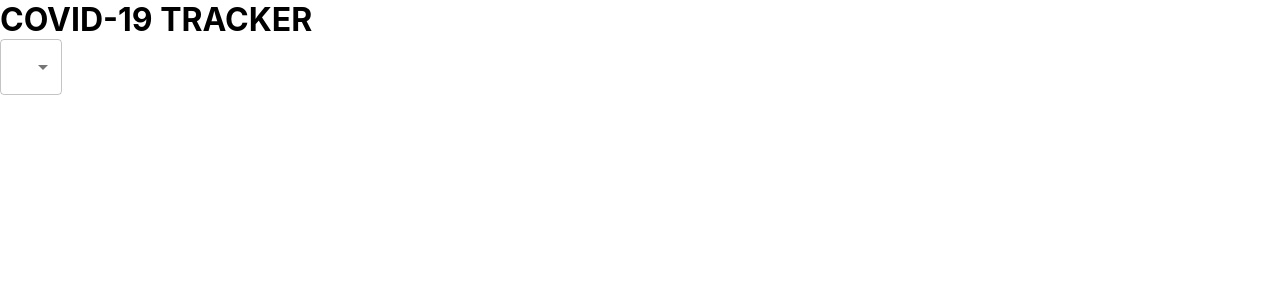
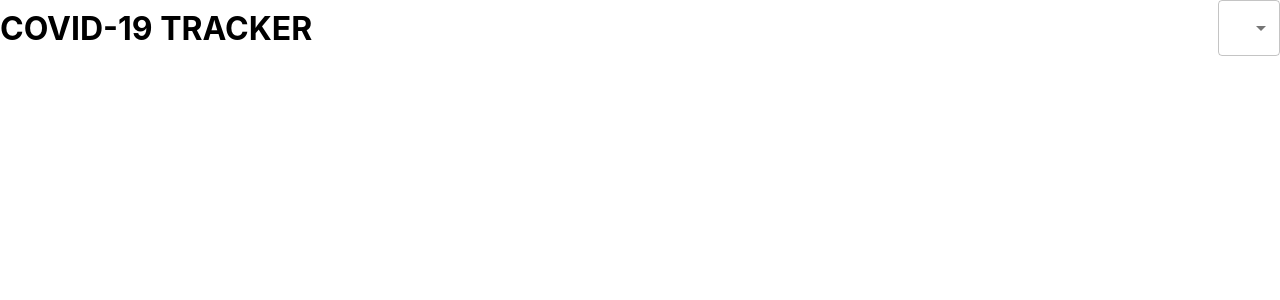
Before and after one commit to wardatunnisa/covid-19-tracker, a React (Create React App) app: page / in a window 1280 px wide. Shown: the top 300 px of the page. Built offline with nearby package versions, Linux system fonts and the light colour scheme.

Commit message:
Update App.css

```diff
--- a/src/App.css
+++ b/src/App.css
@@ -1,3 +1,10 @@
 * {
     margin: 0;
   }
+
+.app__header {
+    display: flex;
+    align-items: center;
+    margin-bottom: 20px;
+    justify-content: space-between;
+}
```
